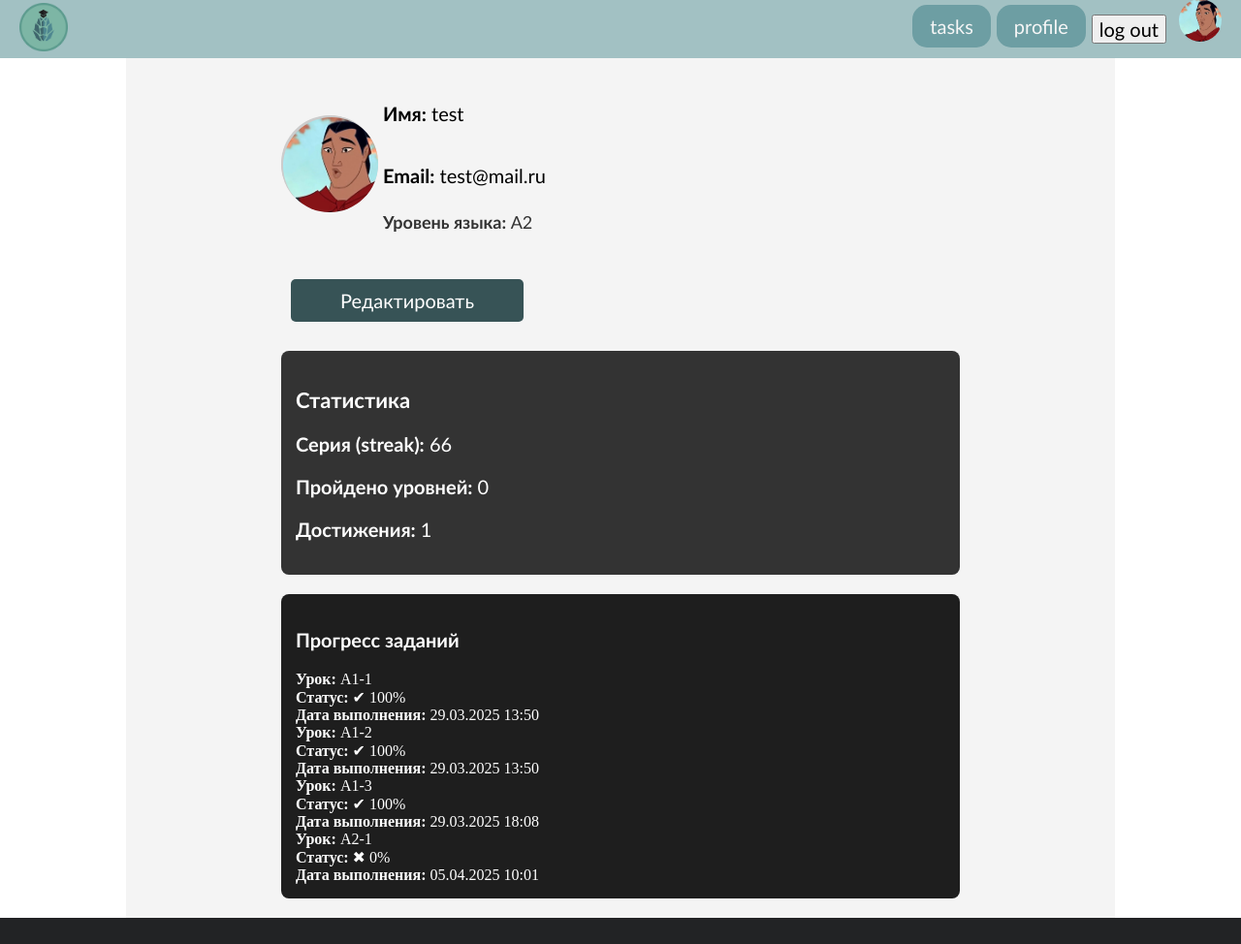
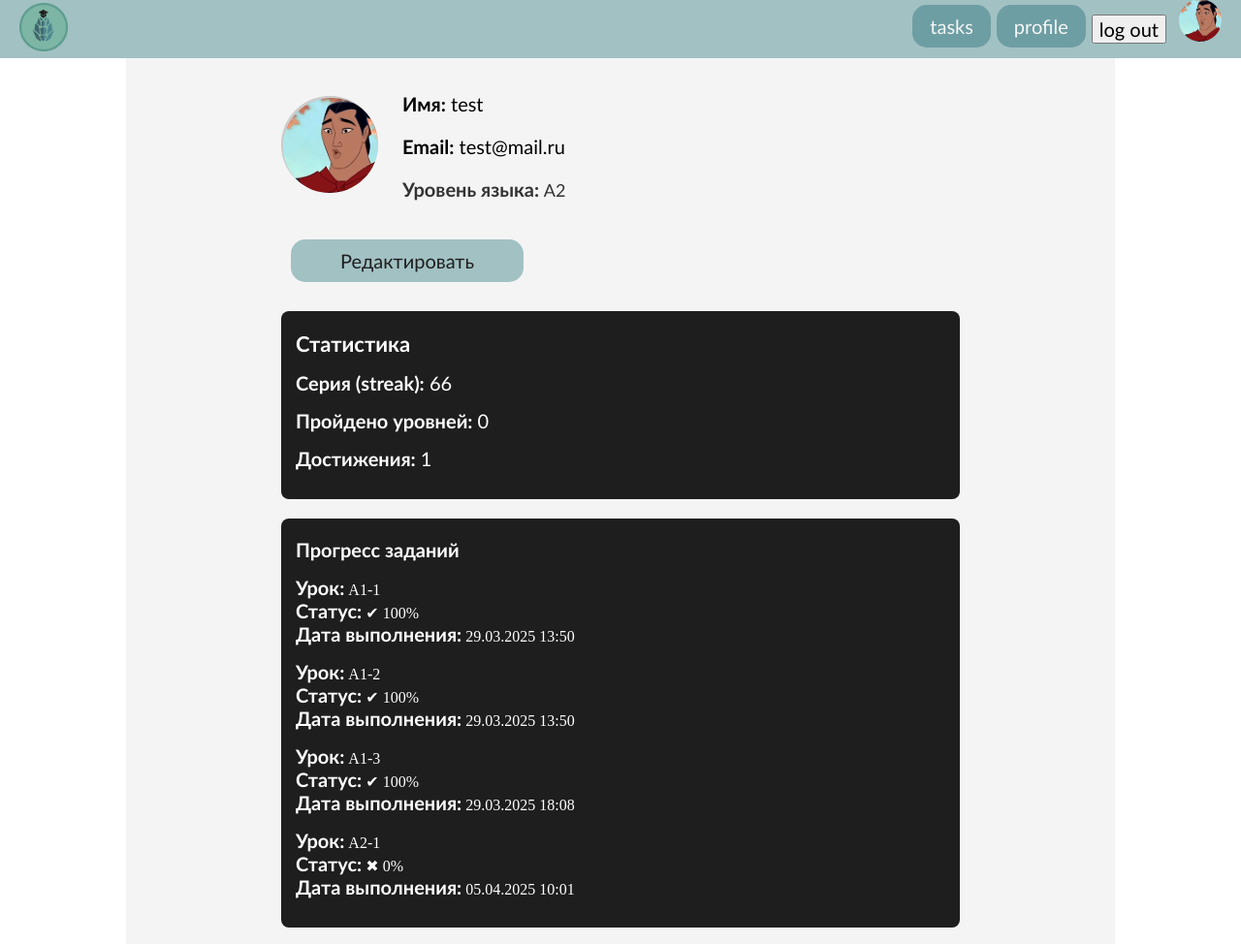
Before and after one commit to suhariky/lingvista, a Django app: page /account_page/ in a window 1280 px wide. Shown: the top 974 px of the page at 97% size. Run offline with Django 5.2, Linux system fonts and the light colour scheme; a user stored in the database is signed in; data comes from the database, SQL or seed files in the repository; both versions use the stored data as it was after the commit.

Commit message:
account_page.css addition

```diff
--- a/lingvista/lingvista_web/static/css/account_page.css
+++ b/lingvista/lingvista_web/static/css/account_page.css
@@ -6,16 +6,18 @@
     display: inline-block;
     margin: 10px 0;
     padding: 10px 20px;
-    background-color: #375356;
-    color: white;
+    background-color: #A2C1C3;
+    transition: background-color 0.2s;
+    cursor: pointer;
+    color: #1e1e1e;
     text-decoration: none;
-    border-radius: 5px;
+    border-radius: 15px;
     width: 200px;
     text-align: center;
 }
 
 .button-container a:hover {
-    background-color: #416266;
+    background-color: #afd0d3;
 }
 
 .profile-container-centered {
@@ -45,6 +47,7 @@
     flex-direction: column;
     gap: 0px;
     margin-top: 5px;
+    margin-left: 10px;
 }
 
 .language-level {
@@ -100,7 +103,7 @@
 }
 
 .stats-box {
-    background-color: #333;
+    background-color: #1e1e1e;
     color: white;
     padding: 15px;
     margin-top: 20px;
@@ -136,3 +139,19 @@
 .task-progress-table tr:nth-child(even) {
     background-color: #252525;
 }
+
+.user-basic-info > p {
+    margin: 10px;
+}
+
+.stats-box > h3, .task-progress-box > h3 {
+    margin: 5px 0;
+}
+
+.stats-box > p, .task-progress-box > p {
+    margin: 15px 0;
+}
+
+.task-progress-item {
+    margin: 15px 0;
+}
--- a/lingvista/lingvista_web/static/css/base.css
+++ b/lingvista/lingvista_web/static/css/base.css
@@ -6,7 +6,7 @@ main {
     min-height: 90vh;
 }
 
-p, a, h1, h2, h3, li, button {
+p, a, h1, h2, h3, li, button, strong {
     text-decoration: none;
     font-size: 20px;
     font-family: 'Gill Sans', 'Gill Sans MT', Calibri, 'Trebuchet MS', sans-serif; /* временный шрифт */
```
Also changed, not shown: lingvista/db.sqlite3.
